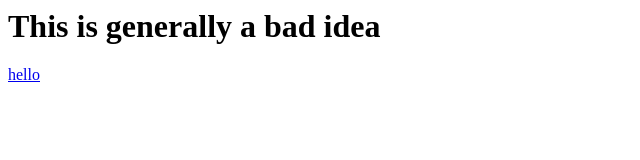
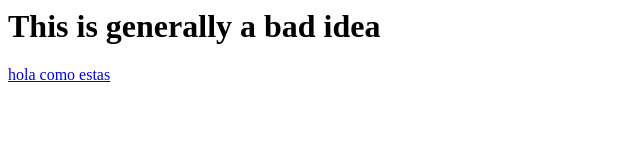
Before and after one commit to rwal223/Testing, a plain HTML site: page index.html in a window 1280 px wide. Shown: the full height of the page, 0-640 px from the left. Drawn offline with Linux system fonts and the light colour scheme.

Commit message:
googz3 electric wasteland

```diff
--- a/index.html
+++ b/index.html
@@ -1,2 +1,2 @@
 <h1> This is generally a bad idea </h1>
-<a href="www.google.com"> hello </a>
+<a href="http://www.google.com"> hola como estas </a>
```
